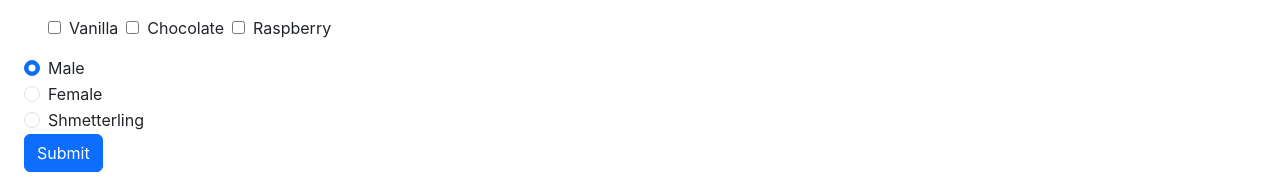
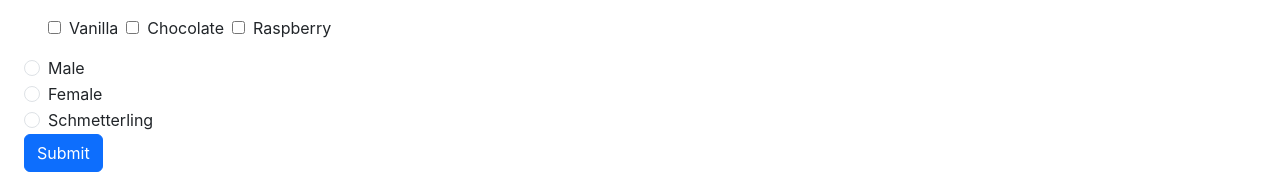
Before and after one commit to Colacichy/React_RA_Project, a React (Create React App) app in the folder project_react/: page / in a window 1280 px wide. Shown: the part 314-496 px from the top of the page. Built offline with nearby package versions, Linux system fonts and the light colour scheme.

Commit message:
Update Task02.js

```diff
--- a/project_react/src/Task02.js
+++ b/project_react/src/Task02.js
@@ -9,7 +9,7 @@ function Task02() {
     vanilla: false,
     chocolate: false,
     raspberry: false,
-    gender: "Male",
+    gender: "",
   });
 
   const [allFormData, setAllFormData] = useState([]);
@@ -119,20 +119,49 @@ function Task02() {
         </div>
 
         <div>
-          {["Male", "Female", "Shmetterling"].map((gender) => (
-            <div className="form-check" key={gender}>
+          <div className="form-check">
             <input
               className="form-check-input"
               type="radio"
               name="gender"
-                id={gender}
-                checked={formData.gender === gender}
-                onChange={() => genderChange(gender)}
+              id="Male"
+              checked={formData.gender === "Male"}
+              onChange={() => genderChange("Male")}
             />
-              <label htmlFor={gender} className="form-check-label">{gender}</label>
+            <label htmlFor="Male" className="form-check-label">
+              Male
+            </label>
           </div>
-          ))}
+
+          <div className="form-check">
+            <input
+              className="form-check-input"
+              type="radio"
+              name="gender"
+              id="Female"
+              checked={formData.gender === "Female"}
+              onChange={() => genderChange("Female")}
+            />
+            <label htmlFor="Female" className="form-check-label">
+              Female
+            </label>
           </div>
+
+          <div className="form-check">
+            <input
+              className="form-check-input"
+              type="radio"
+              name="gender"
+              id="schmetterling"
+              checked={formData.gender === "schmetterling"}
+              onChange={() => genderChange("schmetterling")}
+            />
+            <label htmlFor="schmetterling" className="form-check-label">
+              Schmetterling
+            </label>
+          </div>
+        </div>
+
 
         <button type="submit" className="btn btn-primary">Submit</button>
       </form>
@@ -143,9 +172,7 @@ function Task02() {
       <ul>
         {allFormData.map(({ name, surname, age, gender, vanilla, chocolate, raspberry }, index) => (
           <li key={index}>
-            <strong>{name} {surname}</strong>, Age: {age}, Gender: {gender}
-            <br />
-            Taste: {vanilla && "Vanilla "} {chocolate && "Chocolate "} {raspberry && "Raspberry"}
+            Name: {name} Surname: {surname}, Age: {age}, Taste: {vanilla && "Vanilla "} {chocolate && "Chocolate "} {raspberry && "Raspberry"}, Gender: {gender}
           </li>
         ))}
       </ul>
```
Lines whose indentation alone changed are shown as unchanged.
